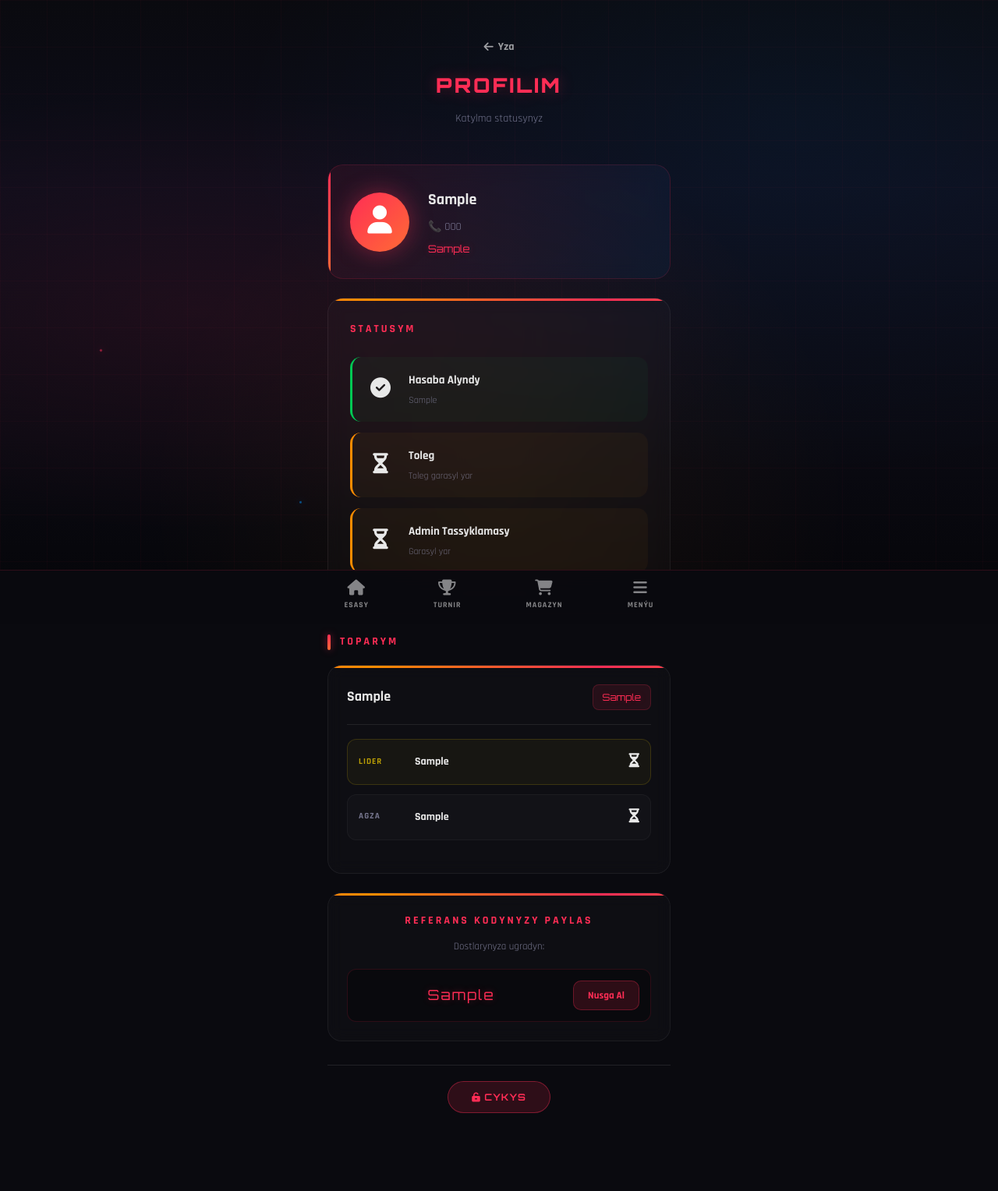
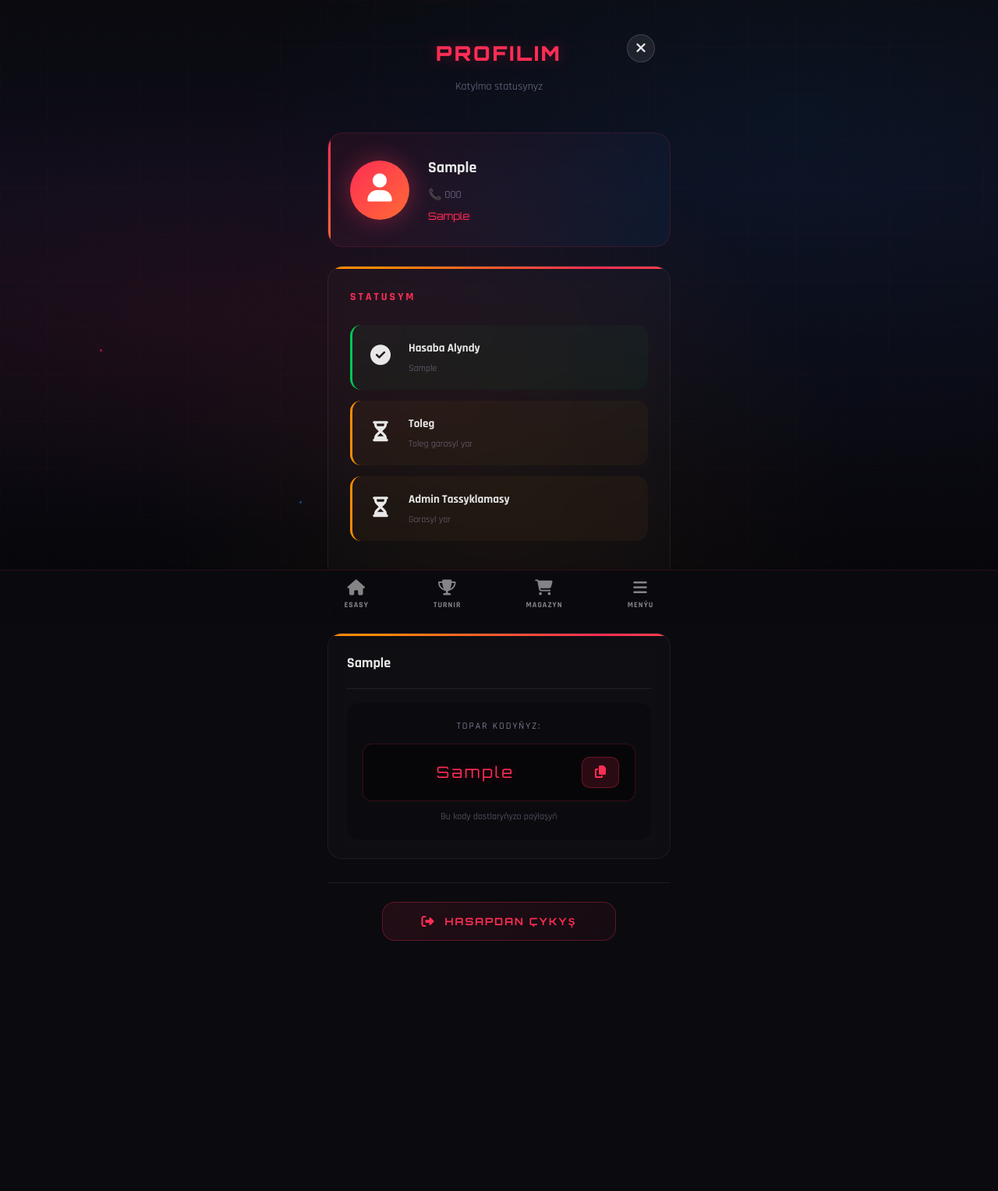
Before and after one commit to kemabr/turnirailway, a Flask app: template templates/profil.html in a window 1280 px wide. Shown: the whole page at 78% size. After the commit the page ends 1207 px from the top, so only its background shows below. Run offline with Flask 3, Linux system fonts and the light colour scheme; the template is opened without the code that fills it: most values are stand-ins (such as "Sample title", 1, 10 or a date in 2020).

Commit message:
Update profil.html

```diff
--- a/templates/profil.html
+++ b/templates/profil.html
@@ -7,6 +7,100 @@
     <link rel="stylesheet" href="/static/css/style.css">
     <link href="https://fonts.googleapis.com/css2?family=Orbitron:wght@400;700;900&family=Rajdhani:wght@400;500;700&display=swap" rel="stylesheet">
     <link rel="stylesheet" href="https://cdnjs.cloudflare.com/ajax/libs/font-awesome/6.5.1/css/all.min.css">
+    <style>
+        .close-btn:hover {
+            background: rgba(255, 45, 85, 0.2) !important;
+            border-color: rgba(255, 45, 85, 0.4) !important;
+            color: #ff2d55 !important;
+            transform: rotate(90deg);
+        }
+        .team-code-display {
+            text-align: center;
+            padding: 20px;
+            background: rgba(0, 0, 0, 0.2);
+            border-radius: 14px;
+            margin-top: 16px;
+        }
+        .team-code-label {
+            font-size: 12px;
+            text-transform: uppercase;
+            letter-spacing: 2px;
+            color: #a0a0c0;
+            margin-bottom: 12px;
+        }
+        .team-code-box {
+            display: flex;
+            align-items: center;
+            gap: 12px;
+            background: rgba(0, 0, 0, 0.4);
+            padding: 16px 20px;
+            border-radius: 12px;
+            border: 1px solid rgba(255, 45, 85, 0.2);
+            margin-bottom: 10px;
+        }
+        .team-code-box code {
+            flex: 1;
+            font-family: 'Orbitron', monospace;
+            font-size: 20px;
+            color: #ff2d55;
+            letter-spacing: 3px;
+            text-shadow: 0 0 15px rgba(255, 45, 85, 0.3);
+        }
+        .team-code-box button {
+            background: rgba(255, 45, 85, 0.15);
+            border: 1px solid rgba(255, 45, 85, 0.3);
+            border-radius: 10px;
+            padding: 10px 16px;
+            color: #ff2d55;
+            cursor: pointer;
+            transition: all 0.3s;
+            font-size: 16px;
+        }
+        .team-code-box button:hover {
+            background: rgba(255, 45, 85, 0.25);
+            box-shadow: 0 0 20px rgba(255, 45, 85, 0.2);
+        }
+        .team-code-hint {
+            font-size: 12px;
+            opacity: 0.6;
+            color: #a0a0c0;
+        }
+        .logout-section {
+            text-align: center;
+            margin-top: 30px;
+            padding: 24px 20px;
+            border-top: 1px solid rgba(255, 255, 255, 0.08);
+        }
+        .logout-btn-pro {
+            display: inline-flex;
+            align-items: center;
+            gap: 12px;
+            background: linear-gradient(135deg, rgba(255, 45, 85, 0.1), rgba(255, 45, 85, 0.05));
+            border: 1.5px solid rgba(255, 45, 85, 0.3);
+            border-radius: 16px;
+            color: #ff2d55;
+            padding: 16px 40px;
+            font-family: 'Orbitron', sans-serif;
+            font-size: 13px;
+            font-weight: 700;
+            text-transform: uppercase;
+            letter-spacing: 2px;
+            cursor: pointer;
+            transition: all 0.3s;
+            width: 100%;
+            max-width: 300px;
+            justify-content: center;
+        }
+        .logout-btn-pro:hover {
+            background: linear-gradient(135deg, rgba(255, 45, 85, 0.2), rgba(255, 45, 85, 0.1));
+            border-color: #ff2d55;
+            box-shadow: 0 8px 30px rgba(255, 45, 85, 0.3);
+            transform: translateY(-2px);
+        }
+        .logout-btn-pro i {
+            font-size: 16px;
+        }
+    </style>
 </head>
 <body>
     <div class="bg-animation">
@@ -18,8 +112,8 @@
     </div>
 
     <div class="container main-content" style="padding-bottom: 80px;">
-        <header class="form-header">
-            <a href="/" class="back-btn"><i class="fas fa-arrow-left"></i> Yza</a>
+        <header class="form-header" style="position:relative;">
+            <a href="/" class="close-btn" style="position:absolute; top:20px; right:20px; width:36px; height:36px; background:rgba(255,255,255,0.08); border:1px solid rgba(255,255,255,0.15); border-radius:50%; color:#e8e8e8; font-size:18px; display:flex; align-items:center; justify-content:center; text-decoration:none; transition:all 0.3s; z-index:10;"><i class="fas fa-times"></i></a>
             <h1>PROFILIM</h1>
             <p>Katylma statusynyz</p>
         </header>
@@ -81,53 +175,31 @@
                 <div class="team-card">
                     <div class="team-header">
                         <h4>{{ katilimci['takim_adi'] or 'Toparym' }}</h4>
-                        <span class="team-code">{{ katilimci['takim_kodu'] }}</span>
                     </div>
-                    <div class="team-members">
-                        <div class="team-member leader">
-                            <span class="member-role">Lider</span>
-                            <span class="member-name">{{ katilimci['ad'] }}</span>
-                            <span class="member-status">{% if katilimci['admin_onay'] == 1 %}<i class="fas fa-check-circle"></i>{% else %}<i class="fas fa-hourglass-half"></i>{% endif %}</span>
+                    <div class="team-code-display">
+                        <p class="team-code-label">Topar Kodyňyz:</p>
+                        <div class="team-code-box">
+                            <code>{{ katilimci['takim_kodu'] }}</code>
+                            <button onclick="copyTeamCode()" type="button"><i class="fas fa-copy"></i></button>
                         </div>
-                        {% for arkadas in takim_arkadaslari %}
-                        <div class="team-member">
-                            <span class="member-role">Agza</span>
-                            <span class="member-name">{{ arkadas['ad'] }}</span>
-                            <span class="member-status">{% if arkadas['admin_onay'] == 1 %}<i class="fas fa-check-circle"></i>{% else %}<i class="fas fa-hourglass-half"></i>{% endif %}</span>
-                        </div>
-                        {% endfor %}
+                        <p class="team-code-hint">Bu kody dostlaryňyza paýlaşyň</p>
                     </div>
-                    {% if katilimci['takim_lideri'] == 1 %}
-                    <div class="team-invite">
-                        <p>Dostuny cagyryp, topara gos:</p>
-                        <div class="invite-code-box">
-                            <code>{{ katilimci['takim_kodu'] }}</code>
-                            <button onclick="copyTeamCode()" type="button">Nusga Al</button>
-                        </div>
-                    </div>
-                    {% endif %}
                 </div>
             {% else %}
                 <div class="team-empty">
-                    <p>Size topar baglanmady.</p>
-                    <a href="/takim" class="btn-primary">TOPAR DUZ / GOSUL</a>
+                    <p><i class="fas fa-users" style="font-size:32px; color:#ff2d55; margin-bottom:12px; display:block;"></i>Size topar baglanmady.</p>
+                    <a href="/takim" class="btn-primary">TOPARA GOSUL</a>
                 </div>
             {% endif %}
         </div>
 
-        <div class="share-section">
-            <h3>REFERANS KODYNYZY PAYLAS</h3>
-            <p>Dostlarynyza ugradyn:</p>
-            <div class="share-code-box">
-                <code>{{ katilimci['referans_kodu'] }}</code>
-                <button onclick="copyRefCode()" type="button">Nusga Al</button>
-            </div>
-        </div>
 
-        <div class="logout-section" style="text-align:center; margin-top:30px; padding:20px; border-top:1px solid rgba(255,255,255,0.1);">
+
+        <div class="logout-section">
             <form action="/logout" method="POST" onsubmit="return confirm('Hakykatdanam cykmak isleyarsinizmi?');">
-                <button type="submit" style="background:rgba(255,45,85,0.15); border:1.5px solid rgba(255,45,85,0.4); color:#ff2d55; padding:12px 30px; border-radius:25px; font-family:'Orbitron',sans-serif; font-size:12px; font-weight:700; text-transform:uppercase; letter-spacing:1px; cursor:pointer;">
-                    <i class="fas fa-unlock-alt"></i> CYKYS
+                <button type="submit" class="logout-btn-pro">
+                    <i class="fas fa-sign-out-alt"></i>
+                    <span>Hasapdan Çykyş</span>
                 </button>
             </form>
         </div>
@@ -137,10 +209,6 @@
         function copyTeamCode() {
             const code = {{ katilimci['takim_kodu']|tojson }};
             copyToClipboard(code, 'Topar kody nusga alyndy!');
-        }
-        function copyRefCode() {
-            const code = {{ katilimci['referans_kodu']|tojson }};
-            copyToClipboard(code, 'Referans kody nusga alyndy!');
         }
         function copyToClipboard(text, msg) {
             if (navigator.clipboard && navigator.clipboard.writeText) {
```
